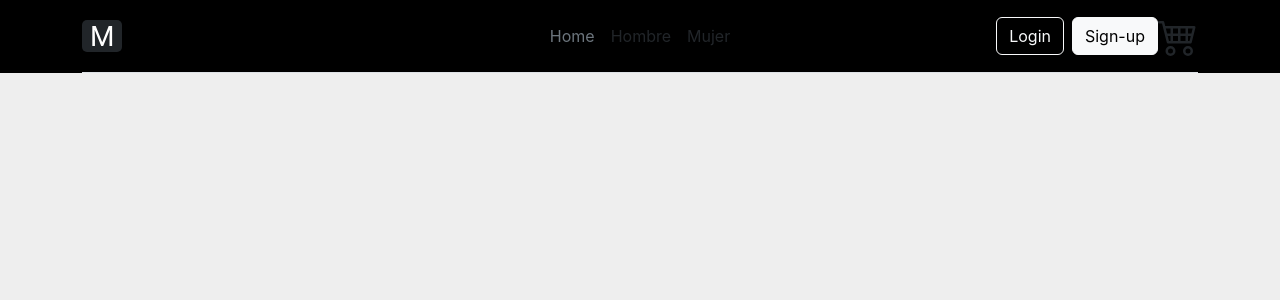
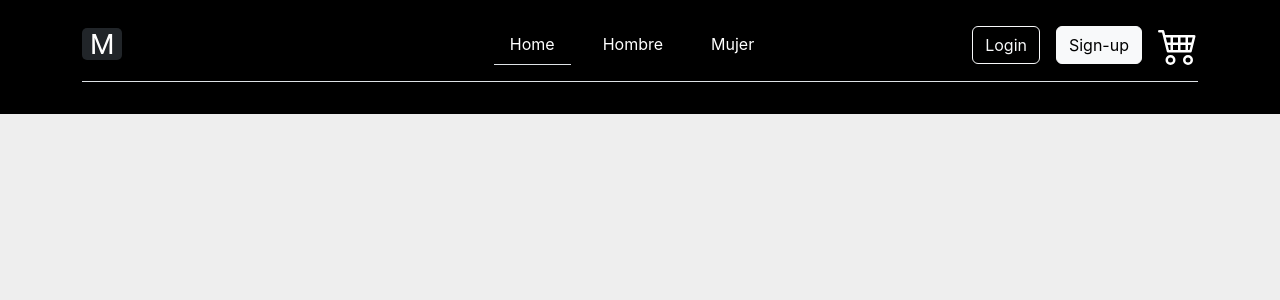
Before and after one commit to IsaacBenitez/MoiraCouture, a React (Create React App) app: page / in a window 1280 px wide. Shown: the top 300 px of the page. Built offline with nearby package versions, Linux system fonts and the light colour scheme.

Commit message:
Se estiliza el header segun el diseño

```diff
--- a/public/index.html
+++ b/public/index.html
@@ -23,7 +23,7 @@
       Learn how to configure a non-root public URL by running `npm run build`.
     -->
   <title>Moira Couture</title>
-  <!-- Bootstrap -->
+  <!-- Bootstrap 5 -->
   <link href="https://cdn.jsdelivr.net/npm/bootstrap@5.2.2/dist/css/bootstrap.min.css" rel="stylesheet"
     integrity="sha384-Zenh87qX5JnK2Jl0vWa8Ck2rdkQ2Bzep5IDxbcnCeuOxjzrPF/et3URy9Bv1WTRi" crossorigin="anonymous">
   <script src="https://cdn.jsdelivr.net/npm/bootstrap@5.2.2/dist/js/bootstrap.bundle.min.js"
--- a/src/App.css
+++ b/src/App.css
@@ -1,6 +1,8 @@
 :root {
     --colorHtml: #EEEEEE;
     --colorHeaderFooter: #000000;
+    --colorWhite: #ffffff;
+
 }
 
 html {
@@ -10,3 +12,7 @@ html {
 .ContenedorHeader {
     background-color: var(--colorHeaderFooter);
 }
+
+.links {
+    color: var(--colorWhite) !important;
+}
--- a/src/componentes/Header.js
+++ b/src/componentes/Header.js
@@ -3,7 +3,7 @@ import React from 'react';
 function Header() {
     return (
         <div className='ContenedorHeader'>
-            <div class="container">
+            <div class="container py-2">
                 <header class="d-flex flex-wrap align-items-center justify-content-center justify-content-md-between py-3 mb-4 border-bottom">
                     <a href="/" class="d-flex align-items-center col-md-3 mb-2 mb-md-0 text-light text-decoration-none">
                         <svg width="40" height="33" viewBox="0 0 40 33" fill="none" xmlns="http://www.w3.org/2000/svg">
@@ -11,18 +11,15 @@ function Header() {
                             <path d="M11.1445 6.09375H13.7012L20.2227 22.3223L26.7305 6.09375H29.3008L21.207 26H19.2109L11.1445 6.09375ZM10.3105 6.09375H12.5664L12.9355 18.2344V26H10.3105V6.09375ZM27.8652 6.09375H30.1211V26H27.4961V18.2344L27.8652 6.09375Z" fill="white" />
                         </svg>
                     </a>
-
-
                     <ul class="nav col-12 col-md-auto mb-2 justify-content-center mb-md-0">
-                        <li><a href="/" class="nav-link px-2 link-secondary">Home</a></li>
-                        <li><a href="/" class="nav-link px-2 link-dark">Hombre</a></li>
-                        <li><a href="/" class="nav-link px-2 link-dark">Mujer</a></li>
+                        <li><a href="/" class="links border-bottom nav-link link-secondary me-3">Home</a></li>
+                        <li><a href="/" class="links nav-link link-secondary me-3">Hombre</a></li>
+                        <li><a href="/" class="links nav-link link-secondary me-3">Mujer</a></li>
                     </ul>
-
                     <div class="col-md-3 text-end">
-                        <button type="button" class="btn btn-outline-light me-2">Login</button>
-                        <button type="button" class="btn btn-light">Sign-up</button>
-                        <svg xmlns="http://www.w3.org/2000/svg" width="40" height="40" fill="currentColor" class="bi bi-cart4" viewBox="0 0 16 16">
+                        <button type="button" class="btn btn-outline-light me-3">Login</button>
+                        <button type="button" class="btn btn-light  me-3">Sign-up</button>
+                        <svg xmlns="http://www.w3.org/2000/svg" width="40" height="40" fill="currentColor" class="links bi bi-cart4" viewBox="0 0 16 16">
                             <path d="M0 2.5A.5.5 0 0 1 .5 2H2a.5.5 0 0 1 .485.379L2.89 4H14.5a.5.5 0 0 1 .485.621l-1.5 6A.5.5 0 0 1 13 11H4a.5.5 0 0 1-.485-.379L1.61 3H.5a.5.5 0 0 1-.5-.5zM3.14 5l.5 2H5V5H3.14zM6 5v2h2V5H6zm3 0v2h2V5H9zm3 0v2h1.36l.5-2H12zm1.11 3H12v2h.61l.5-2zM11 8H9v2h2V8zM8 8H6v2h2V8zM5 8H3.89l.5 2H5V8zm0 5a1 1 0 1 0 0 2 1 1 0 0 0 0-2zm-2 1a2 2 0 1 1 4 0 2 2 0 0 1-4 0zm9-1a1 1 0 1 0 0 2 1 1 0 0 0 0-2zm-2 1a2 2 0 1 1 4 0 2 2 0 0 1-4 0z" />
                         </svg>
                     </div>
```
Also changed, not shown: public/logomoira.svg (renamed from src/imagenes/logo.svg).
